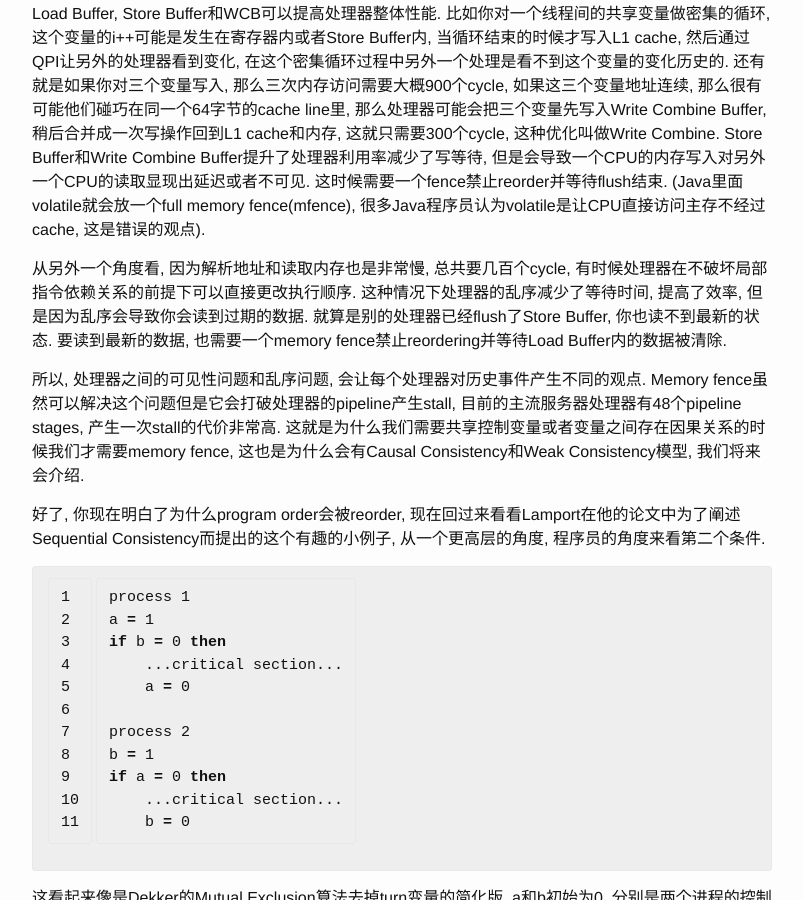
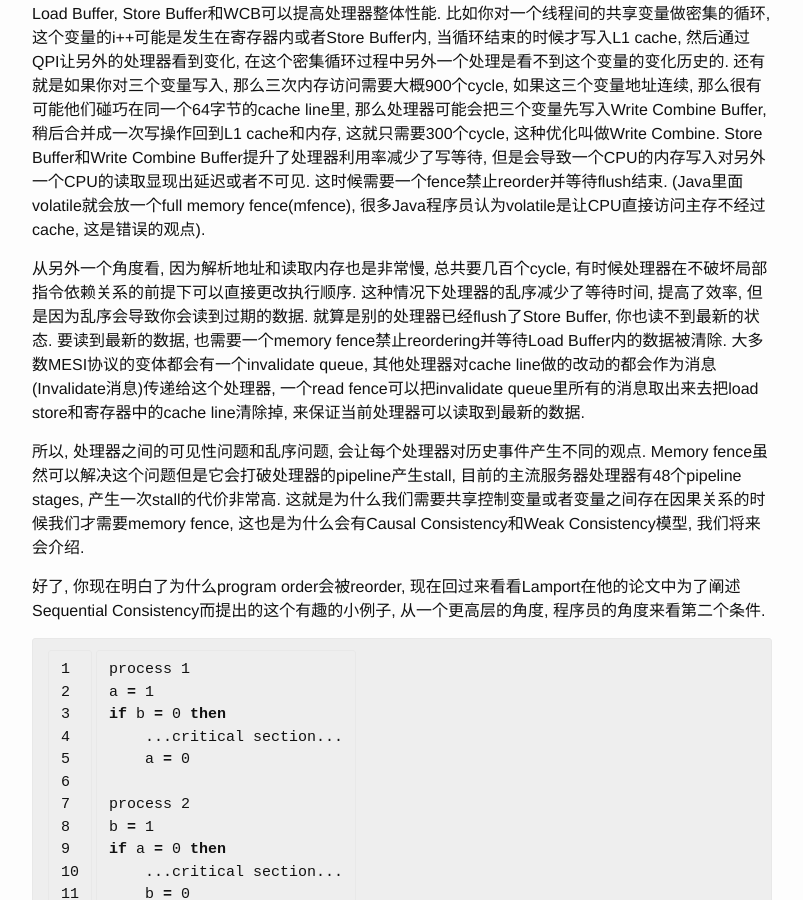
Before and after one commit to DanielYWoo/danielywoo.github.io, a Jekyll site: the page built from _posts/2015-11-23-history-of-distributed-systems-1.markdown, in a window 1280 px wide and 900 px high, scrolled down 7857 px. Shown: the whole window, without its empty margins (238-1041 px from the left). Built offline with Jekyll 4.4.1, drawn with Linux system fonts in a browser that asks for light colours.

Commit message:
better explain load store

```diff
--- a/_posts/2015-11-23-history-of-distributed-systems-1.markdown
+++ b/_posts/2015-11-23-history-of-distributed-systems-1.markdown
@@ -109,7 +109,7 @@ Leslie Lamport在Lamport Clock之后第二年1979年提出了Sequential Consiste
 
 Load Buffer, Store Buffer和WCB可以提高处理器整体性能. 比如你对一个线程间的共享变量做密集的循环, 这个变量的i++可能是发生在寄存器内或者Store Buffer内, 当循环结束的时候才写入L1 cache, 然后通过QPI让另外的处理器看到变化, 在这个密集循环过程中另外一个处理是看不到这个变量的变化历史的. 还有就是如果你对三个变量写入, 那么三次内存访问需要大概900个cycle, 如果这三个变量地址连续, 那么很有可能他们碰巧在同一个64字节的cache line里, 那么处理器可能会把三个变量先写入Write Combine Buffer, 稍后合并成一次写操作回到L1 cache和内存, 这就只需要300个cycle, 这种优化叫做Write Combine. Store Buffer和Write Combine Buffer提升了处理器利用率减少了写等待, 但是会导致一个CPU的内存写入对另外一个CPU的读取显现出延迟或者不可见. 这时候需要一个fence禁止reorder并等待flush结束. (Java里面volatile就会放一个full memory fence(mfence), 很多Java程序员认为volatile是让CPU直接访问主存不经过cache, 这是错误的观点).
 
-从另外一个角度看, 因为解析地址和读取内存也是非常慢, 总共要几百个cycle, 有时候处理器在不破坏局部指令依赖关系的前提下可以直接更改执行顺序. 这种情况下处理器的乱序减少了等待时间, 提高了效率, 但是因为乱序会导致你会读到过期的数据. 就算是别的处理器已经flush了Store Buffer, 你也读不到最新的状态. 要读到最新的数据, 也需要一个memory fence禁止reordering并等待Load Buffer内的数据被清除.
+从另外一个角度看, 因为解析地址和读取内存也是非常慢, 总共要几百个cycle, 有时候处理器在不破坏局部指令依赖关系的前提下可以直接更改执行顺序. 这种情况下处理器的乱序减少了等待时间, 提高了效率, 但是因为乱序会导致你会读到过期的数据. 就算是别的处理器已经flush了Store Buffer, 你也读不到最新的状态. 要读到最新的数据, 也需要一个memory fence禁止reordering并等待Load Buffer内的数据被清除. 大多数MESI协议的变体都会有一个invalidate queue, 其他处理器对cache line做的改动的都会作为消息(Invalidate消息)传递给这个处理器, 一个read fence可以把invalidate queue里所有的消息取出来去把load store和寄存器中的cache line清除掉, 来保证当前处理器可以读取到最新的数据.
 
 所以, 处理器之间的可见性问题和乱序问题, 会让每个处理器对历史事件产生不同的观点. Memory fence虽然可以解决这个问题但是它会打破处理器的pipeline产生stall, 目前的主流服务器处理器有48个pipeline stages, 产生一次stall的代价非常高. 这就是为什么我们需要共享控制变量或者变量之间存在因果关系的时候我们才需要memory fence, 这也是为什么会有Causal Consistency和Weak Consistency模型, 我们将来会介绍.
 
```
